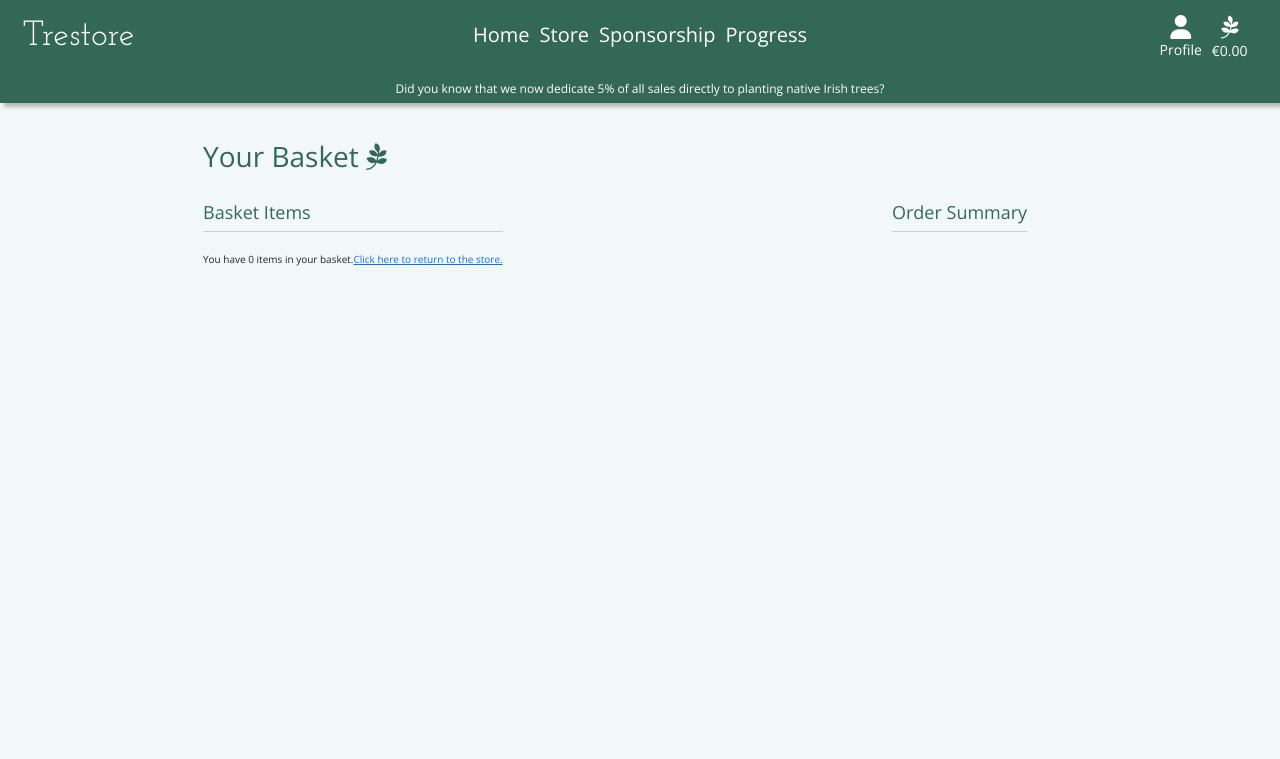
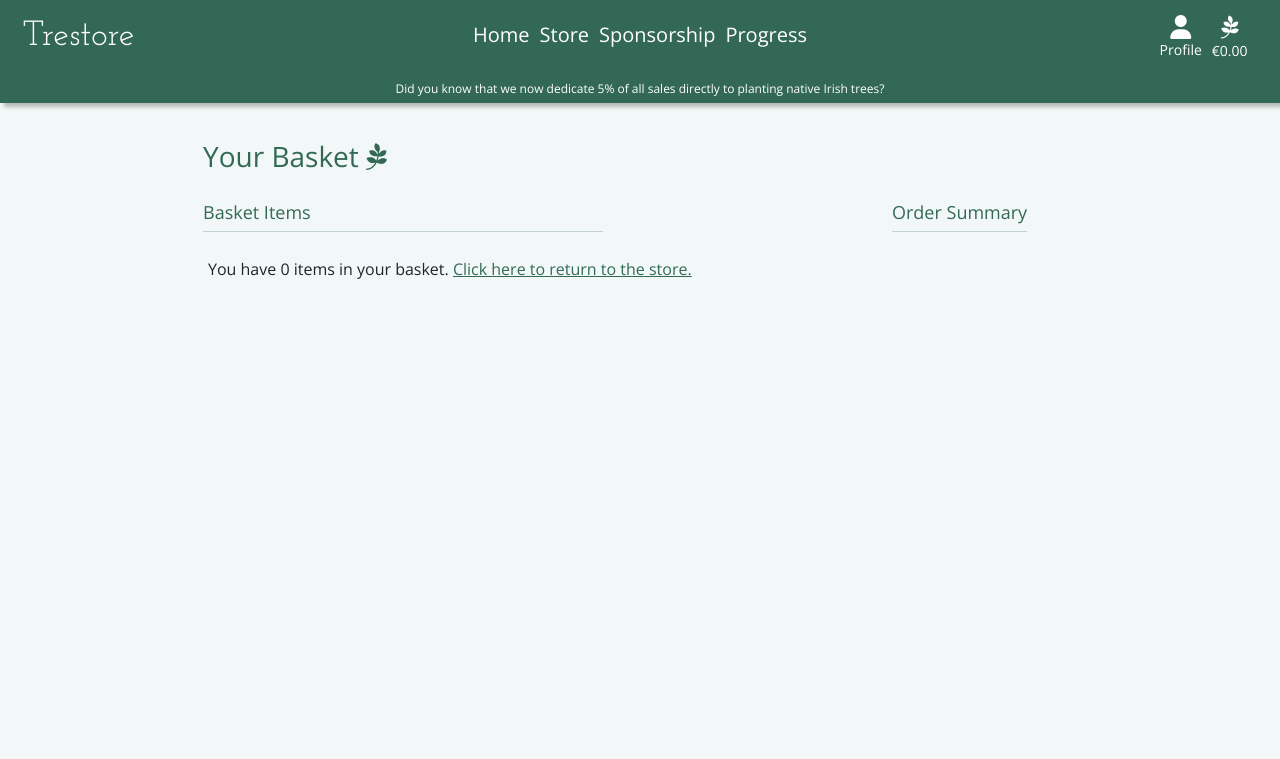
Before and after one commit to zackgithuboriginal/trestore-milestone-project-4, a Django app: page /basket/ in a window 1280 px wide. Shown: the top 759 px of the page. Run offline with Django 3.2, Linux system fonts and the light colour scheme; some libraries are stand-ins or nearby versions.

Commit message:
Fixed styling issue with basket 0 products alert

```diff
--- a/basket/templates/basket/basket.html
+++ b/basket/templates/basket/basket.html
@@ -128,7 +128,7 @@
                         </tfoot>
                     </table>
                 {% else %}
-                    <p>You have 0 items in your basket.<a href="{% url 'products' %}">Click here to return to the store.</a>
+                    <p class="basket-display-alt">You have 0 items in your basket. <a href="{% url 'products' %}">Click here to return to the store.</a>
                     </p>
                 {% endif %}
             </div>
--- a/static/css/base.css
+++ b/static/css/base.css
@@ -1270,6 +1270,16 @@
     margin: 0;
     flex-direction: column;
     box-shadow: .1rem .1rem .1rem rgba(0, 0, 0, .1);
+}
+
+.basket-display-alt {
+    padding: .5rem;
+    font-size: 1.6rem;
+}
+
+.basket-display-alt a,
+.basket-display-alt a:hover {
+    color: #336857;
 }
 
 /* Checkout Styling */
```
